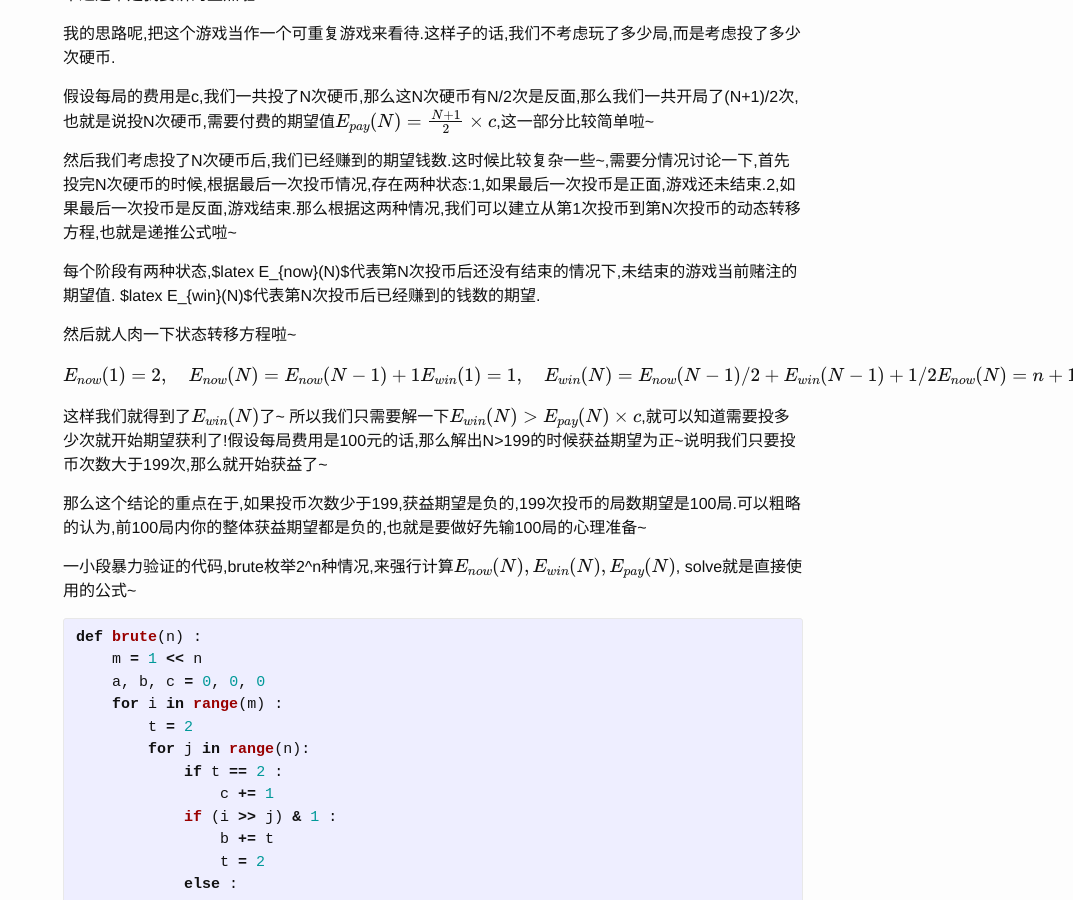
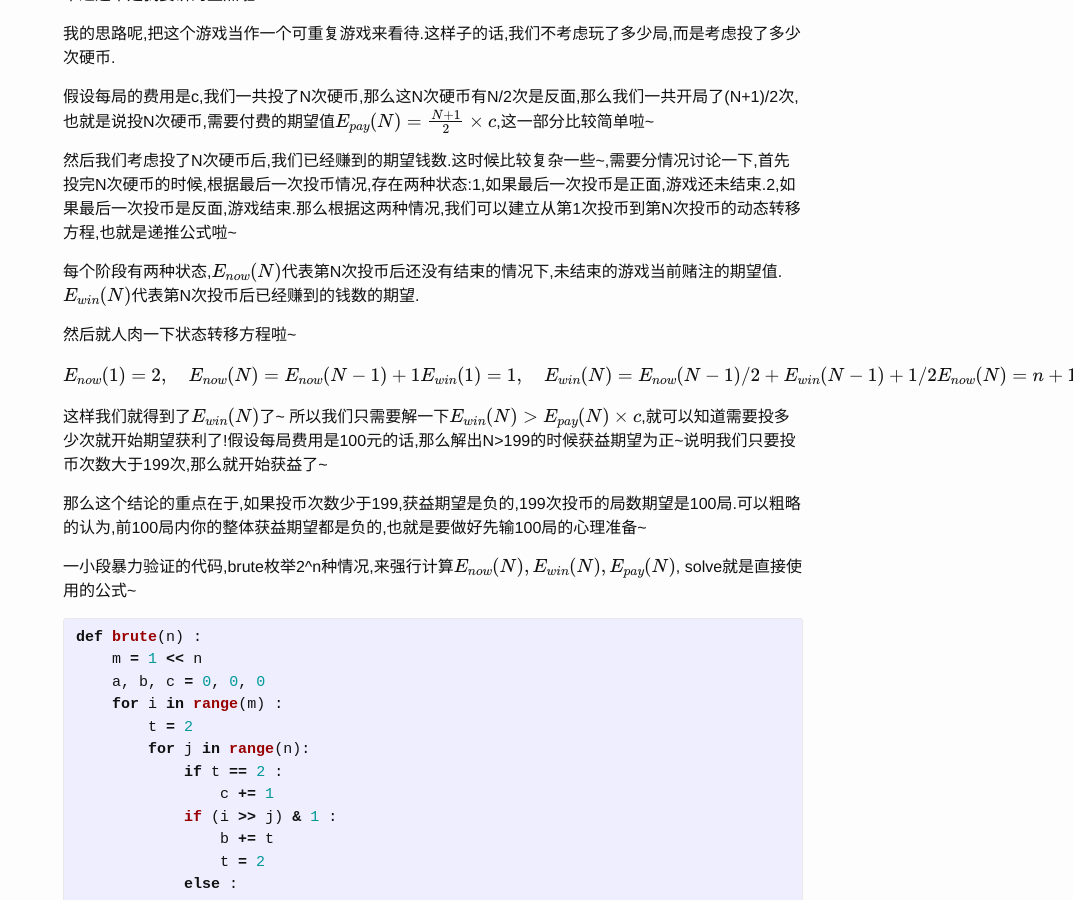
Before and after one commit to FiveEyes/FiveEyes.github.io, a Jekyll site: the page built from _posts/2015-2-4-St-Petersburg-paradox.md, in a window 1280 px wide and 900 px high, scrolled down 646 px. Shown: the whole window, without its empty margins (207-1280 px from the left). Built offline with Jekyll 4.4.1, drawn with Linux system fonts in a browser that asks for light colours; formulas are drawn with MathJax 3.

Commit message:
fix latex

```diff
--- a/_posts/2015-2-4-St-Petersburg-paradox.md
+++ b/_posts/2015-2-4-St-Petersburg-paradox.md
@@ -26,7 +26,7 @@ categories: Math
 
 然后我们考虑投了N次硬币后,我们已经赚到的期望钱数.这时候比较复杂一些~,需要分情况讨论一下,首先投完N次硬币的时候,根据最后一次投币情况,存在两种状态:1,如果最后一次投币是正面,游戏还未结束.2,如果最后一次投币是反面,游戏结束.那么根据这两种情况,我们可以建立从第1次投币到第N次投币的动态转移方程,也就是递推公式啦~
 
-每个阶段有两种状态,$latex E_{now}(N)$代表第N次投币后还没有结束的情况下,未结束的游戏当前赌注的期望值. $latex E_{win}(N)$代表第N次投币后已经赚到的钱数的期望.
+每个阶段有两种状态,\\( E_{now}(N) \\)代表第N次投币后还没有结束的情况下,未结束的游戏当前赌注的期望值. \\( E_{win}(N) \\)代表第N次投币后已经赚到的钱数的期望.
 
 然后就人肉一下状态转移方程啦~
 
```
